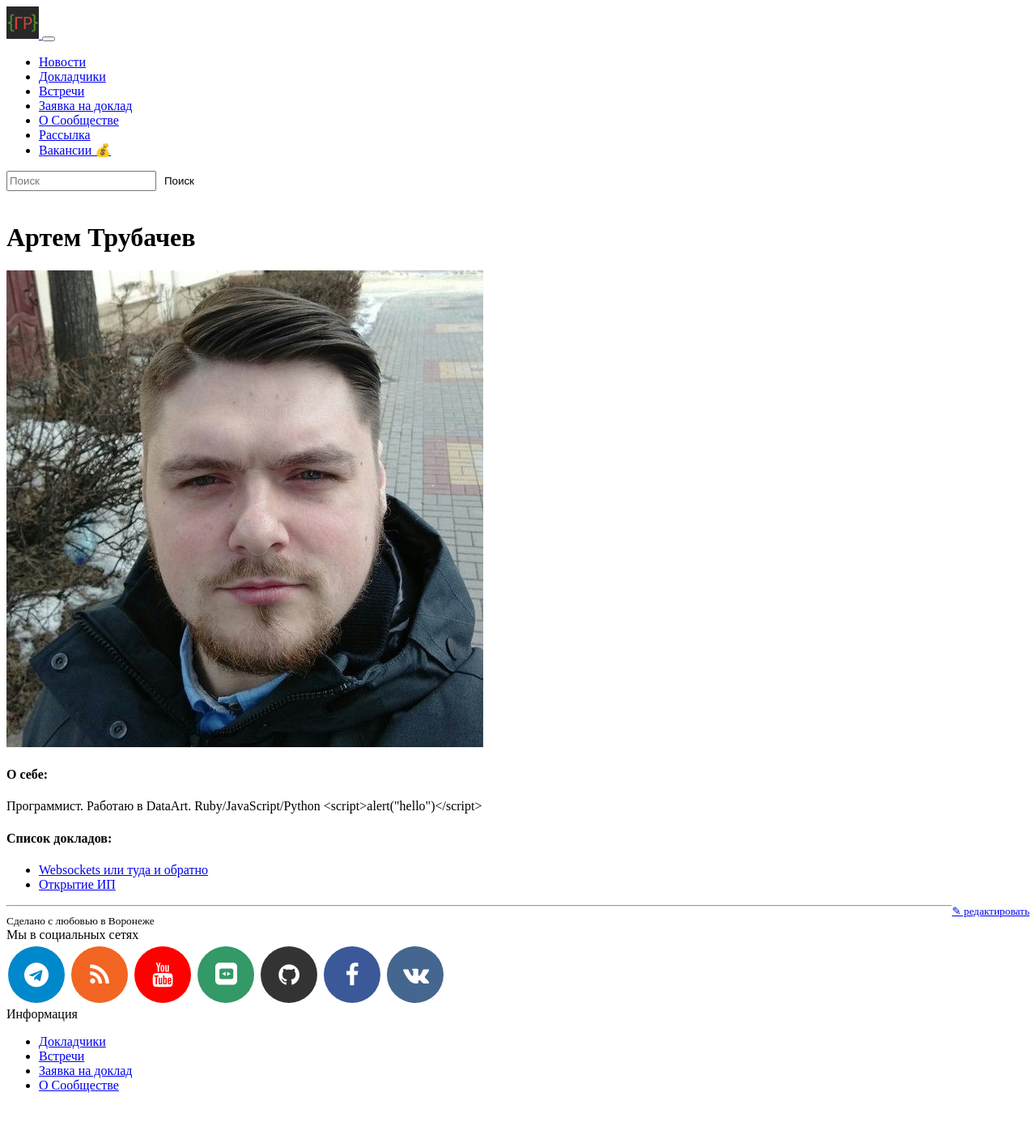
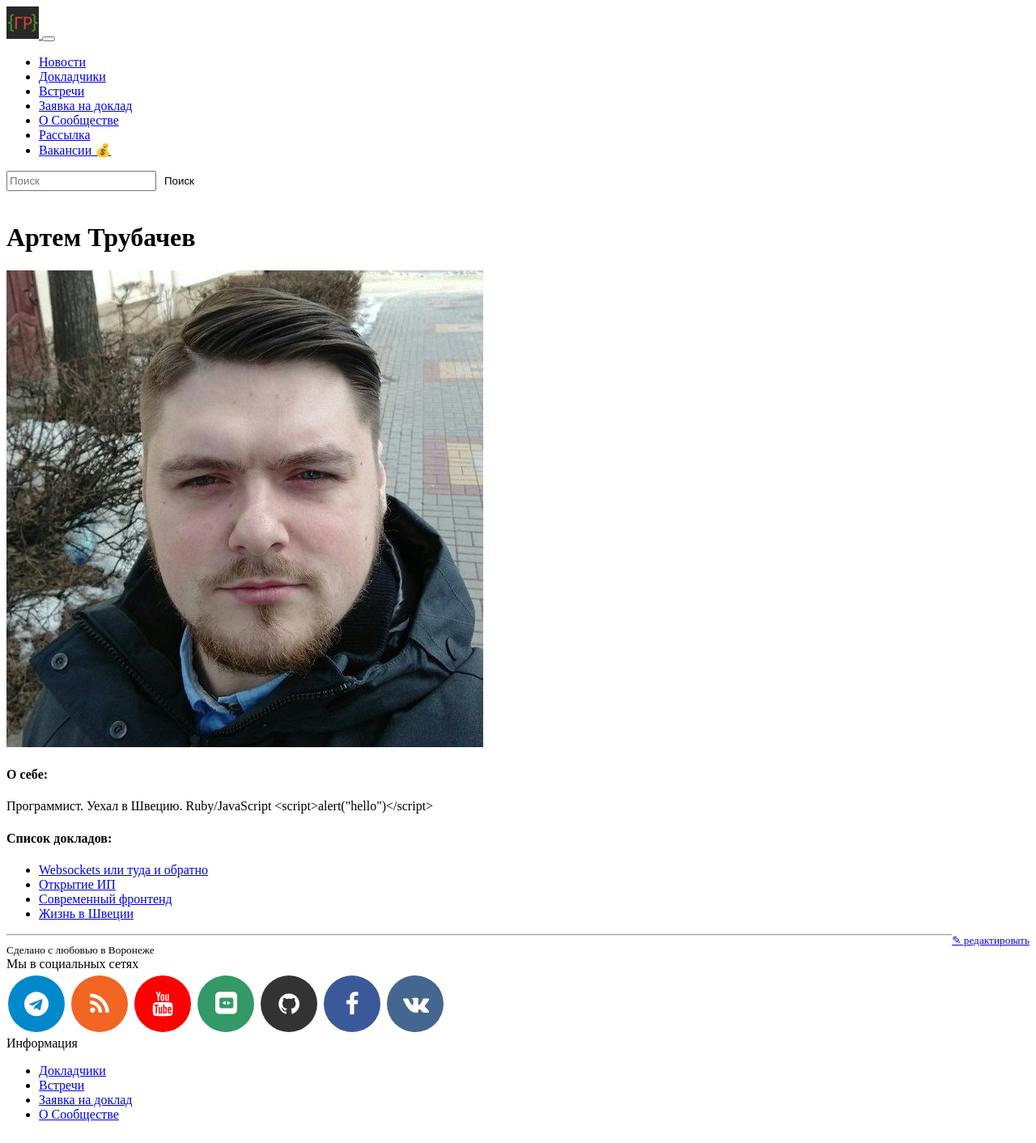
Before and after one commit to deeprefactoring/deeprefactoring.github.io, a Jekyll site: the page built from _speakers/artem-trubachev.md, in a window 1280 px wide. Shown: the whole page at 81% size. Built offline with Jekyll 4.4.1, drawn with Linux system fonts in a browser that asks for light colours; nearby versions of some CDN libraries; before the commit the page ends 1376 px from its top, so only the background shows below that.

Commit message:
add 33 meetuup; update artem_trubachev info (#128)

```diff
--- a/_speakers/artem-trubachev.md
+++ b/_speakers/artem-trubachev.md
@@ -6,7 +6,6 @@ avatar: /assets/avatars/artem-trubachev.jpg
 slug: artem-trubachev
 
 about: >
-  Программист. Работаю в DataArt.
-  Ruby/JavaScript/Python &lt;script&gt;alert(&quot;hello&quot;)&lt;/script&gt;
-
+  Программист. Уехал в Швецию.
+  Ruby/JavaScript &lt;script&gt;alert(&quot;hello&quot;)&lt;/script&gt;
 ---
```
Also changed, not shown: _papers/33-frontend.md (added, +15 -0 lines), _papers/33-sweden.md (added, +15 -0 lines), _posts/2018-08-22-meetup-33.md (added, +25 -0 lines), assets/meetups/33/logo.png (added).
